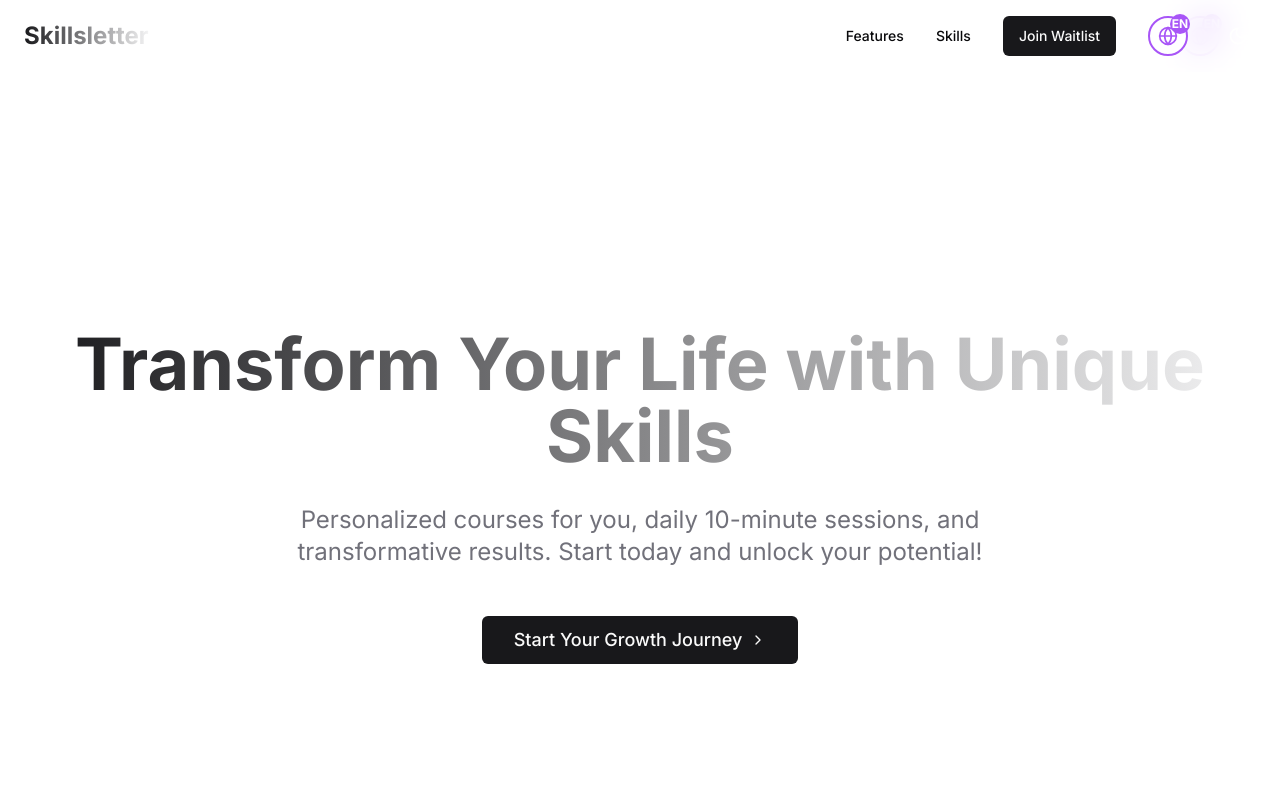
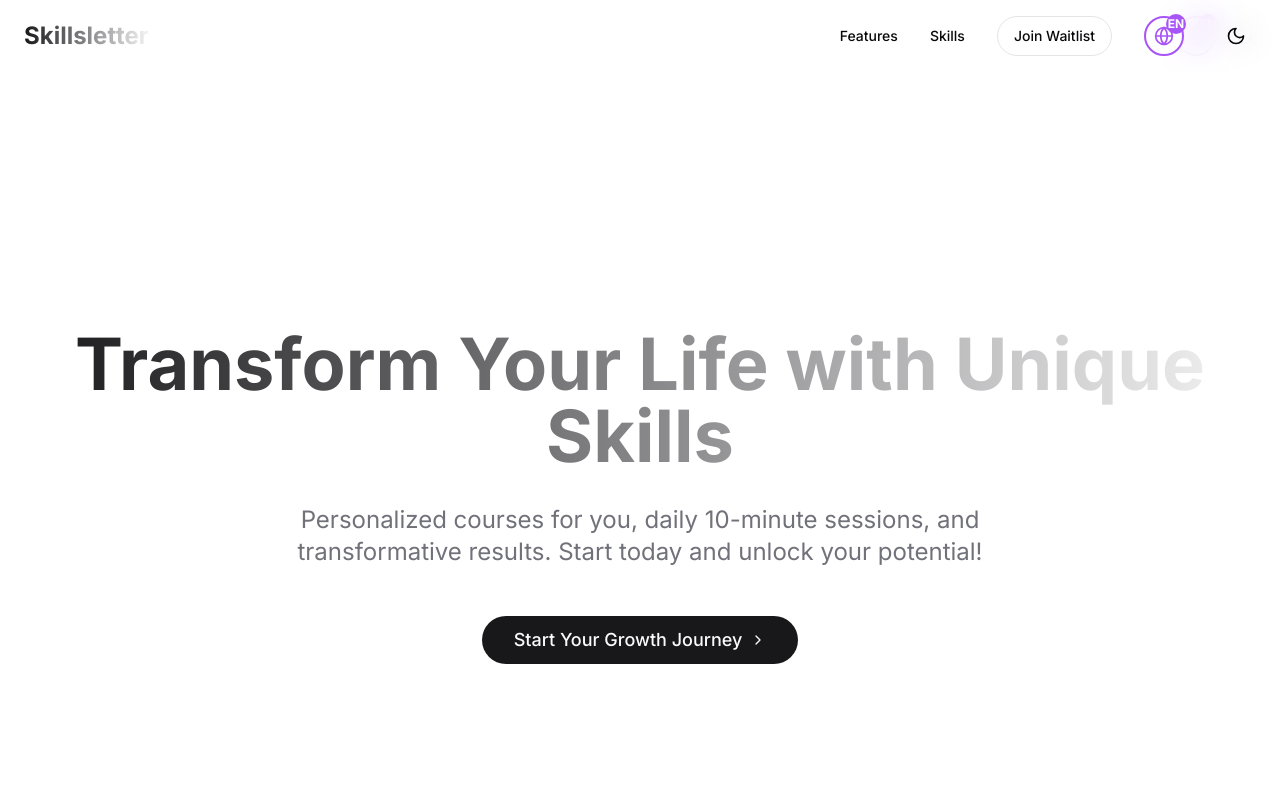
Before and after one commit to Ferrajju/skillvoo-landing, a Next.js app: page / in a window 1280 px wide. Shown: the top 800 px of the page. Built offline with nearby package versions, Linux system fonts and the light colour scheme.

Commit message:
Volviendo apple negro

```diff
--- a/app/globals.css
+++ b/app/globals.css
@@ -81,6 +81,26 @@
   .card {
     @apply bg-card text-card-foreground rounded-2xl shadow-xl p-6 transition-all duration-300 hover:shadow-2xl transform hover:-translate-y-1;
   }
+
+  .btn {
+    @apply rounded-full transition-all duration-300 hover:shadow-[0_0_15px_rgba(59,130,246,0.5)] hover:border-blue-400;
+  }
+
+  .btn-primary {
+    @apply bg-primary text-primary-foreground hover:bg-primary/90;
+  }
+
+  .btn-secondary {
+    @apply bg-secondary text-secondary-foreground hover:bg-secondary/80;
+  }
+
+  .btn-outline {
+    @apply border border-input bg-background hover:bg-accent hover:text-accent-foreground;
+  }
+
+  .btn-ghost {
+    @apply hover:bg-accent hover:text-accent-foreground;
+  }
 }
 
 .bg-blur {
--- a/app/page.tsx
+++ b/app/page.tsx
@@ -94,7 +94,7 @@ export default function LandingPage() {
               <Link href="#skills" className="text-sm font-medium hover:text-primary">
                 Skills
               </Link>
-              <Button asChild>
+              <Button asChild variant="outline" className="btn">
                 <Link href="#waitlist">{t("nav.join-waitlist")}</Link>
               </Button>
               <LanguageToggle />
@@ -128,7 +128,7 @@ export default function LandingPage() {
               animate={{ opacity: 1, y: 0 }}
               transition={{ duration: 0.8, delay: 0.4 }}
             >
-              <Button asChild size="lg" className="px-8 py-6 text-lg">
+              <Button asChild size="lg" className="px-8 py-6 text-lg btn">
                 <Link href="#waitlist">
                   {t("cta.start-journey")}
                   <ChevronRight className="ml-2 h-4 w-4" />
@@ -213,7 +213,7 @@ export default function LandingPage() {
                   required
                   className="neo-input"
                 />
-                <Button type="submit" className="w-full py-6 text-lg font-semibold" disabled={isLoading}>
+                <Button type="submit" className="w-full py-6 text-lg font-semibold btn" disabled={isLoading}>
                   {isLoading ? "Joining..." : t("nav.join-waitlist")}
                 </Button>
               </form>
--- a/components/LanguageToggle.tsx
+++ b/components/LanguageToggle.tsx
@@ -1,18 +1,13 @@
 "use client"
 import { useLanguage } from "@/contexts/language-context"
-import { motion } from "framer-motion"
+import { Button } from "@/components/ui/button"
 
 export function LanguageToggle() {
   const { language, setLanguage, t } = useLanguage()
 
   return (
-    <motion.button
-      whileHover={{ scale: 1.05 }}
-      whileTap={{ scale: 0.95 }}
-      onClick={() => setLanguage(language === "en" ? "es" : "en")}
-      className="px-3 py-1 rounded-full bg-gray-200 dark:bg-gray-800 text-gray-800 dark:text-gray-200 text-sm font-medium transition-all duration-300"
-    >
+    <Button variant="ghost" onClick={() => setLanguage(language === "en" ? "es" : "en")} className="btn">
       {language === "en" ? t("language.spanish") : t("language.english")}
-    </motion.button>
+    </Button>
   )
 }
--- a/components/ThemeToggle.tsx
+++ b/components/ThemeToggle.tsx
@@ -1,23 +1,21 @@
 "use client"
-
-import React from "react"
 import { useTheme } from "next-themes"
 import { Moon, Sun } from "lucide-react"
-import { motion } from "framer-motion"
+import { Button } from "@/components/ui/button"
 
 const ThemeToggle = () => {
   const { theme, setTheme } = useTheme()
 
   return (
-    <motion.button
-      whileHover={{ scale: 1.05 }}
-      whileTap={{ scale: 0.95 }}
+    <Button
+      variant="ghost"
+      size="icon"
       onClick={() => setTheme(theme === "dark" ? "light" : "dark")}
-      className="p-2 rounded-full glass-nav transition-all duration-300 hover:bg-white/10"
       aria-label="Toggle theme"
+      className="btn"
     >
-      {theme === "dark" ? <Sun className="w-5 h-5 text-white/90" /> : <Moon className="w-5 h-5 text-white/90" />}
-    </motion.button>
+      {theme === "dark" ? <Sun className="h-5 w-5" /> : <Moon className="h-5 w-5" />}
+    </Button>
   )
 }
 
--- a/components/ui/button.tsx
+++ b/components/ui/button.tsx
@@ -1,29 +1,25 @@
-"use client"
-
 import * as React from "react"
 import { Slot } from "@radix-ui/react-slot"
 import { cva, type VariantProps } from "class-variance-authority"
+
 import { cn } from "@/lib/utils"
 
 const buttonVariants = cva(
-  "inline-flex items-center justify-center rounded-md text-sm font-medium ring-offset-background transition-colors focus-visible:outline-none focus-visible:ring-2 focus-visible:ring-ring focus-visible:ring-offset-2 disabled:pointer-events-none disabled:opacity-50",
+  "inline-flex items-center justify-center whitespace-nowrap text-sm font-medium ring-offset-background transition-colors focus-visible:outline-none focus-visible:ring-2 focus-visible:ring-ring focus-visible:ring-offset-2 disabled:pointer-events-none disabled:opacity-50 btn",
   {
     variants: {
       variant: {
-        default: "bg-primary text-primary-foreground hover:bg-primary/90",
-        destructive:
-          "bg-destructive text-destructive-foreground hover:bg-destructive/90",
-        outline:
-          "border border-input bg-background hover:bg-accent hover:text-accent-foreground",
-        secondary:
-          "bg-secondary text-secondary-foreground hover:bg-secondary/80",
-        ghost: "hover:bg-accent hover:text-accent-foreground",
+        default: "btn-primary",
+        destructive: "bg-destructive text-destructive-foreground hover:bg-destructive/90",
+        outline: "btn-outline",
+        secondary: "btn-secondary",
+        ghost: "btn-ghost",
         link: "text-primary underline-offset-4 hover:underline",
       },
       size: {
         default: "h-10 px-4 py-2",
-        sm: "h-9 rounded-md px-3",
-        lg: "h-11 rounded-md px-8",
+        sm: "h-9 rounded-full px-3",
+        lg: "h-11 rounded-full px-8",
         icon: "h-10 w-10",
       },
     },
@@ -31,7 +27,7 @@ const buttonVariants = cva(
       variant: "default",
       size: "default",
     },
-  }
+  },
 )
 
 export interface ButtonProps
@@ -43,14 +39,8 @@ export interface ButtonProps
 const Button = React.forwardRef<HTMLButtonElement, ButtonProps>(
   ({ className, variant, size, asChild = false, ...props }, ref) => {
     const Comp = asChild ? Slot : "button"
-    return (
-      <Comp
-        className={cn(buttonVariants({ variant, size, className }))}
-        ref={ref}
-        {...props}
-      />
-    )
-  }
+    return <Comp className={cn(buttonVariants({ variant, size, className }))} ref={ref} {...props} />
+  },
 )
 Button.displayName = "Button"
 
```
